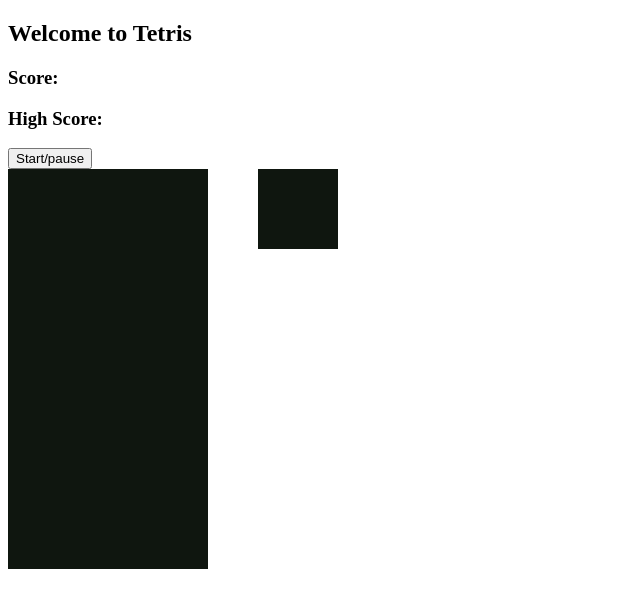
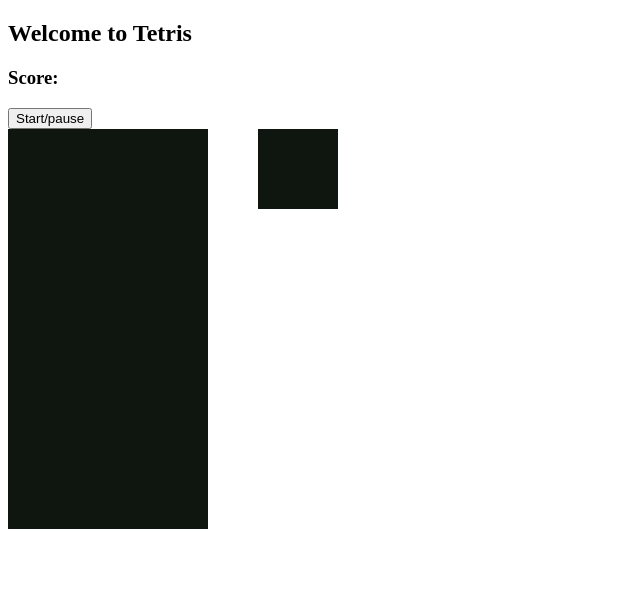
Before and after one commit to lenny-of-the-cool-waters/ProjectTetris, a plain HTML site: page index.html in a window 1280 px wide. Shown: the whole page, without its empty margins (0-640 px from the left). Drawn offline with Linux system fonts and the light colour scheme.

Commit message:
Initial commit

```diff
--- a/index.html
+++ b/index.html
@@ -9,7 +9,6 @@
     <body>
         <h2>Welcome to Tetris</h2>
         <h3>Score: <span id="score"></span></h3>
-        <h3>High Score: <span id="high-score"></span></h3>
         <button id="start-button">Start/pause</button>
         <div class="container">
             <div class="grid">
```
Also changed, not shown: 1 other file.
